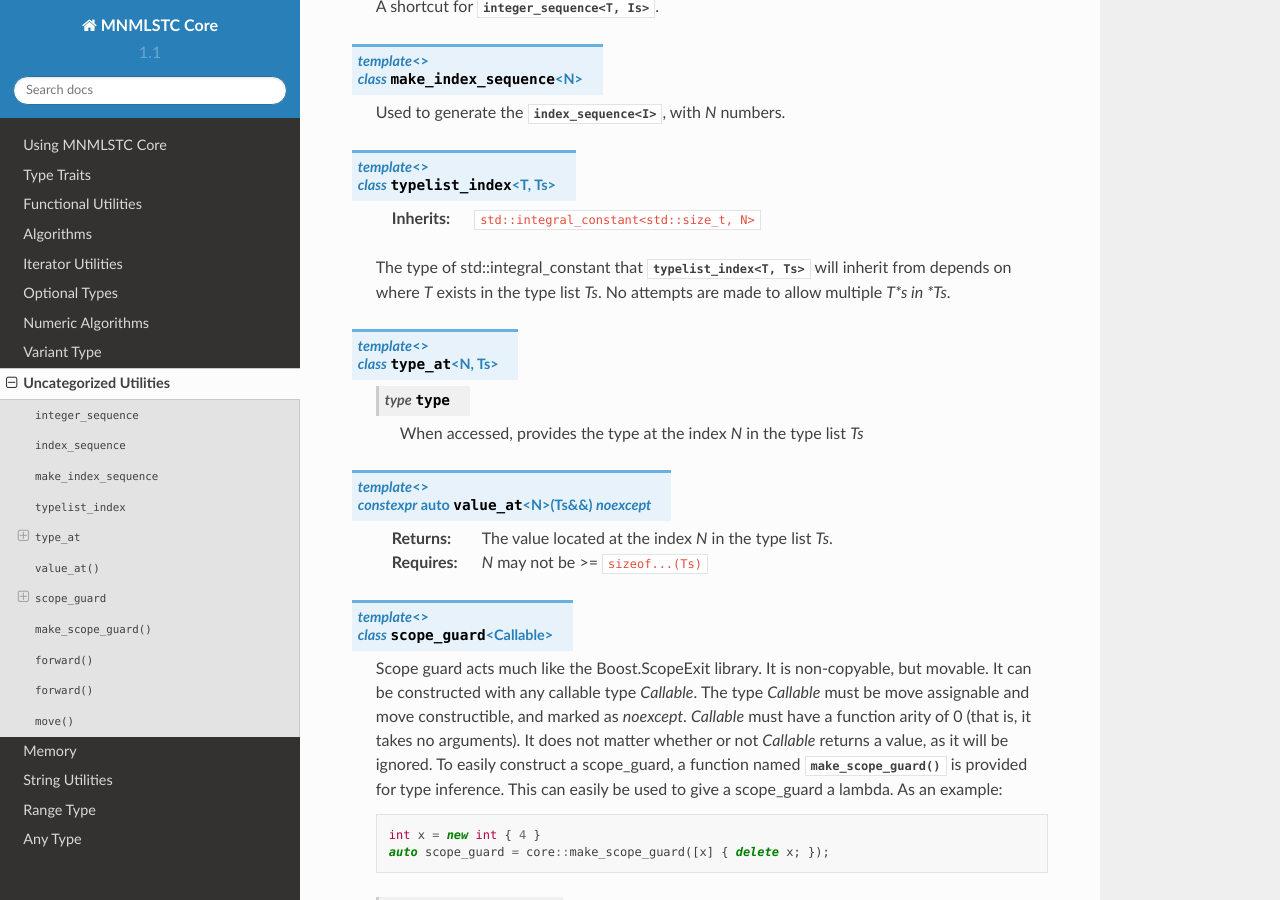
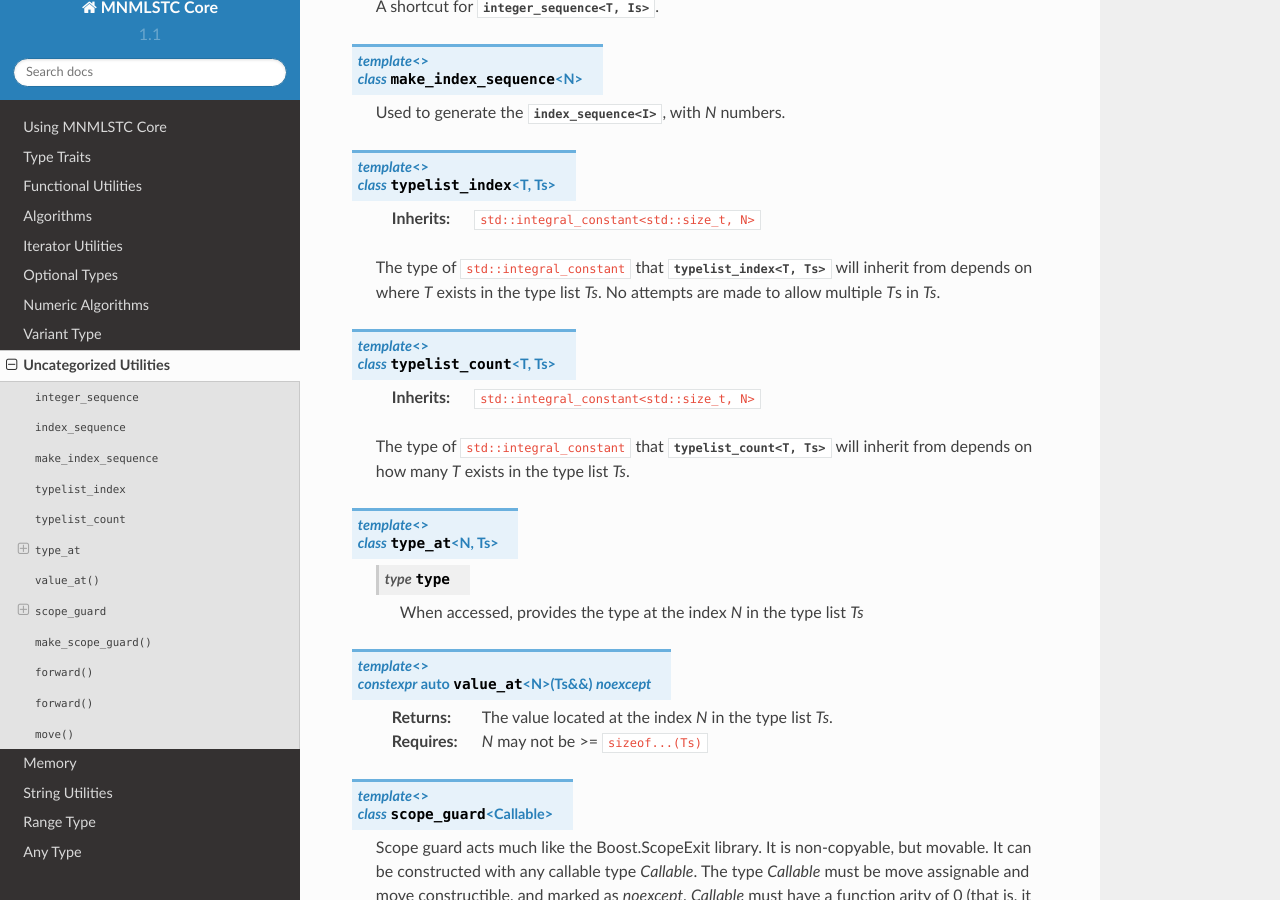
Before and after one commit to mnmlstc/core, a Sphinx documentation site: the page built from docs/utility.rst, in a window 1280 px wide and 900 px high, scrolled down 448 px. Built offline with Sphinx 7.4.7 and the Read the Docs theme 2.0.0, drawn with Linux system fonts in a browser that asks for light colours.

Commit message:
Add typelist_count<T, Ts...>

```diff
--- a/docs/utility.rst
+++ b/docs/utility.rst
@@ -29,9 +29,16 @@ The utility component can be found in the ``<core/utility.hpp>`` header.
 
    :inherits: ``std::integral_constant<std::size_t, N>``
 
-   The type of std::integral_constant that :class:`typelist_index\<T, Ts>` will
-   inherit from depends on where *T* exists in the type list *Ts*. No attempts
-   are made to allow multiple *T*s in *Ts*.
+   The type of ``std::integral_constant`` that :class:`typelist_index\<T, Ts>`
+   will inherit from depends on where *T* exists in the type list *Ts*. No
+   attempts are made to allow multiple *T*\ s in *Ts*.
+
+.. class:: typelist_count<T, Ts>
+
+   :inherits: ``std::integral_constant<std::size_t, N>``
+
+   The type of ``std::integral_constant`` that :class:`typelist_count\<T, Ts>`
+   will inherit from depends on how many *T* exists in the type list *Ts*.
 
 .. class:: type_at<N, Ts>
 
```
Also changed, not shown: 2 other files.
